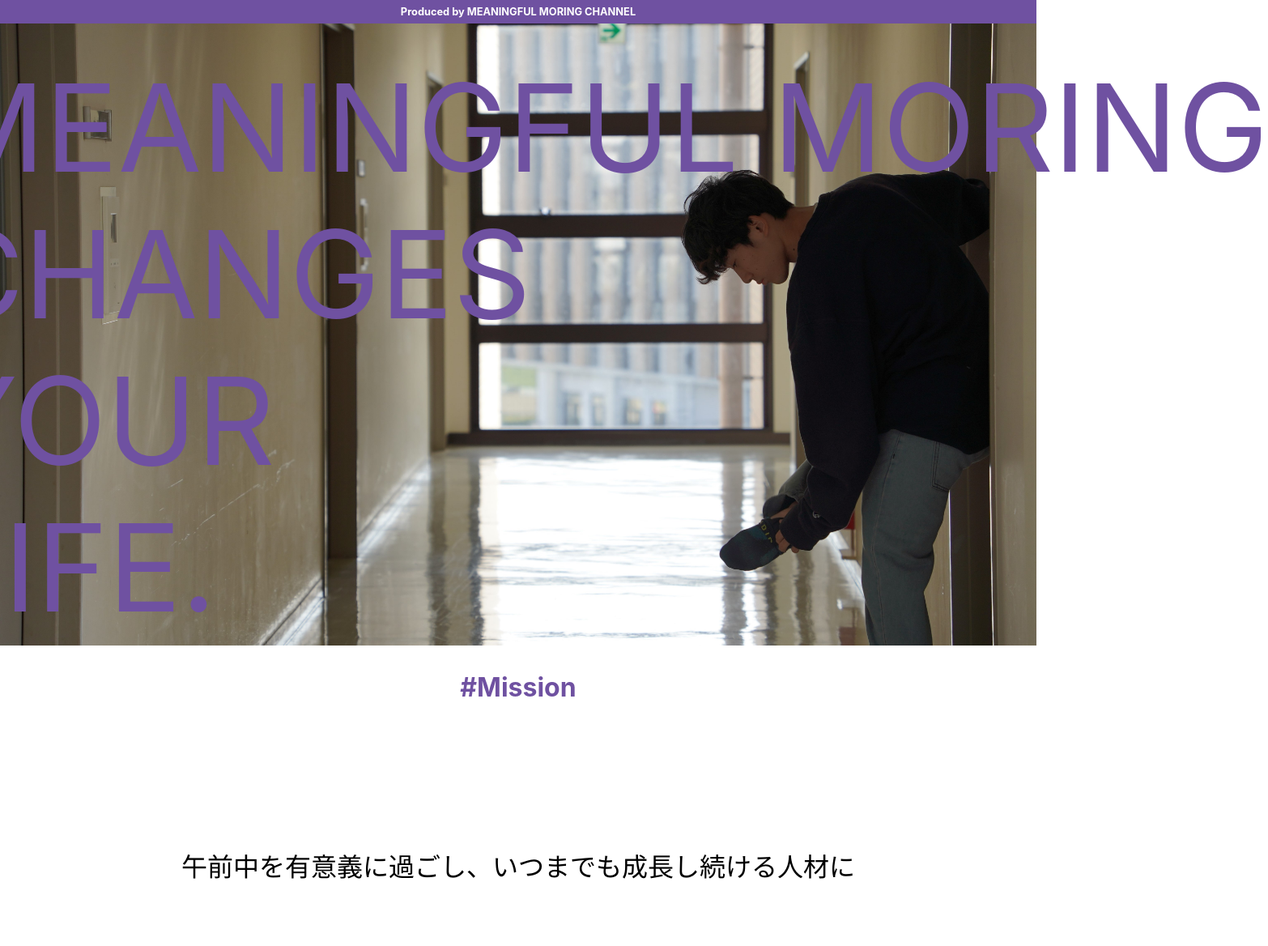
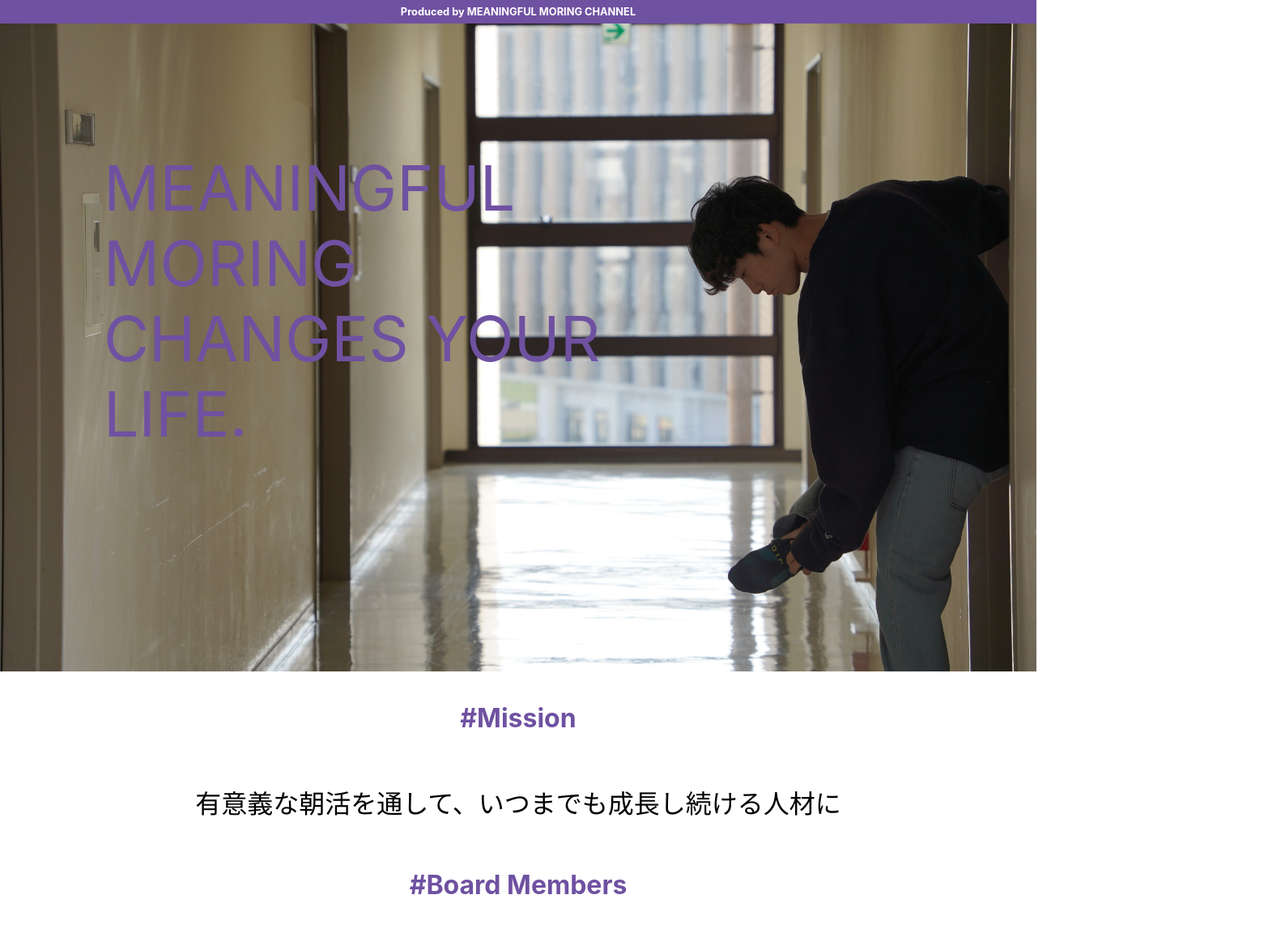
Before and after one commit to ryotaromosao/moring-web, a React (Create React App) app: page / in a window 1280 px wide. Shown: the top 1168 px of the page at 81% size, 1566 px wide, since content can reach past the window. Built offline with nearby package versions, Linux system fonts and the light colour scheme; grey boxes are pictures that could not be loaded.

Commit message:
banner bug fixed

```diff
--- a/src/App.js
+++ b/src/App.js
@@ -16,17 +16,19 @@ function App() {
       <Navbar />
       <div className="text-overlay-parent"><TopPage /></div>
 
+      <div style={{ marginBottom: "3%" }}></div>
+
       <center><b className="murasaki">#Mission</b></center>
 
 
       <div className="scroll-text-parent">
-        <ScrollText text="午前中を有意義に過ごし、いつまでも成長し続ける人材に" />
+        <ScrollText text="有意義な朝活を通して、いつまでも成長し続ける人材に" />
       </div>
 
 
       <center><b className="murasaki">#Board Members</b></center>
 
-      <div style={{ marginBottom: "100px" }}></div>
+      <div style={{ marginBottom: "3%" }}></div>
 
 
     <Introduce
@@ -34,10 +36,11 @@ function App() {
       description={"中田幼稚園中退後、家族でUSに渡り、Jarvis Preschool、 W.H Robinson Elementary(dropout)でキャリアを積む。仙台二高・東北大学工学部を卒業後、'24に東北大学情報科学研究科へ入学。MORING AWARD Ph1では過去No.1の成績を残し、現在は菅沼研朝活部長を務める。"}
       imageUrl={'./bucho2.JPG'}
       />
+
     <Introduce
       name="Ryotaro Matsui / Founder"
       description={"香川県立高松高校・東北大学工学部を卒業後、'23年に東北大学情報科学研究科に入学。'24年に所属する菅沼・水木研究室で朝活部・給食部を國見と共に設立し、現在はSugatakuChildren.IncのCEOを務める。  好きな言葉は「人生は困難な方に進むべき。」   "}
-      imageUrl={'./sosetsu-2.jpg'}
+      imageUrl={'./matsui.jpg'}
       />
 
 
@@ -47,11 +50,11 @@ function App() {
       imageUrl={'./firstmember.JPG'}
       />
 
-    <div style={{ marginBottom: "100px" }}></div>
+    <div style={{ marginBottom: "3%" }}></div>
 
     <center><b className="murasaki">#Rules</b></center>
 
-    <div style={{ marginBottom: "100px" }}></div>
+    <div style={{ marginBottom: "4%" }}></div>
 
     <Rules
       text="・朝活宣言を行った日の朝9時までに研究室に入室する"
@@ -65,11 +68,11 @@ function App() {
       text="・シーズン王者には、額縁・朝活資金運営権が与えられる"
     />
 
-    <div style={{ marginBottom: "100px" }}></div>
+    <div style={{ marginBottom: "5%" }}></div>
 
     <center><b className="murasaki">#Members</b></center>
 
-    <div style={{ marginBottom: "100px" }}></div>
+    <div style={{ marginBottom: "3%" }}></div>
 
     <Member
       picture1="./takahata-2.JPG"
@@ -105,11 +108,14 @@ function App() {
       name2={"TKD / dealer"}
       name3={"Ryoya Koyama"}
       />
-    <div style={{ marginBottom: "100px" }}></div>
+
+
+    <div style={{ marginBottom: "8%" }}></div>
 
 
     <center><b className="murasaki">#News</b></center>
-    <div style={{ marginBottom: "100px" }}></div>
+
+    <div style={{ marginBottom: "3%" }}></div>
 
 
     <News
@@ -121,7 +127,7 @@ function App() {
 
     <News
       name={"4/2 B3向け部活動紹介を行いました"}
-      description={"幣部部長の千葉が学部3年生向けに部活動紹介を行いました。朝活のルールやこれまでの実績について簡単に説明しながら、朝活の魅力を熱く語りました。ペナルティ制度にはあえて言及せず、新入生の入部を図りました。"}
+      description={"弊部部長の千葉が学部3年生向けに部活動紹介を行いました。部活のルールやカルチャー、実績について簡単に説明しながら、朝活の魅力を熱く語りました。ペナルティ制度にはあえて言及しないことで、新入生の入部を図りました。"}
       imageUrl={'./B3.JPG'}
     />
 
@@ -133,7 +139,7 @@ function App() {
     />
 
 
-    <div style={{ marginBottom: "100px" }}></div>
+    <div style={{ marginBottom: "3%" }}></div>
 
 
 
--- a/src/components/ScrollText/ScrollText.css
+++ b/src/components/ScrollText/ScrollText.css
@@ -13,6 +13,6 @@
 .scroll-text-parent {
     position: relative;
     width: max;
-    height: 400px;
+    height: 13vw;
     margin: 0 auto;
 }
--- a/src/components/TopPage/TopPage.css
+++ b/src/components/TopPage/TopPage.css
@@ -4,7 +4,7 @@
 
 .large-photo {
     width: 100%;
-    height: auto;
+    height: 100%;
     display: block;
     margin: 0 auto;
     max-height: auto;
@@ -17,7 +17,7 @@
 
 .large-photo {
     width: 100%;
-    height: 96vh;
+    height: 100%;
     display: block;
     margin: 0 auto;
     object-fit: cover;
@@ -40,18 +40,20 @@
 
 .text-overlay {
     position: absolute;
-    top: 50%;
-    left: 25%;
-    transform: translate(-50%, -50%);
+    padding-left: 50%;
+    width: 60%;
+
+    top: 10%;
+    left: -40vw;
+
     color: #6F51A1;
-    font-size: 150px;
+    font-size:6vw;
     text-align: left;
-    width: 80%;
-    max-width: 800px;
+
+    max-width: 800%;
     z-index: 1;
-    white-space: pre-line;
 }
 
-.text-overlay p {
+/* .text-overlay p {
     white-space: pre-line;
-}
+} */
--- a/src/components/TopPage/TopPage.jsx
+++ b/src/components/TopPage/TopPage.jsx
@@ -26,7 +26,7 @@ function TopPage() {
         onLoad={() => setAnimationClass('fade-in')}
       />
       <div className="text-overlay">
-        <p>MEANINGFUL&nbsp;MORING CHANGES YOUR LIFE.</p>
+        <p>MEANINGFUL MORING CHANGES&nbsp;YOUR LIFE.</p>
       </div>
     </div>
   );
```
Also changed, not shown: public/matsui.jpg (renamed from public/sosetsu-2.jpg).
